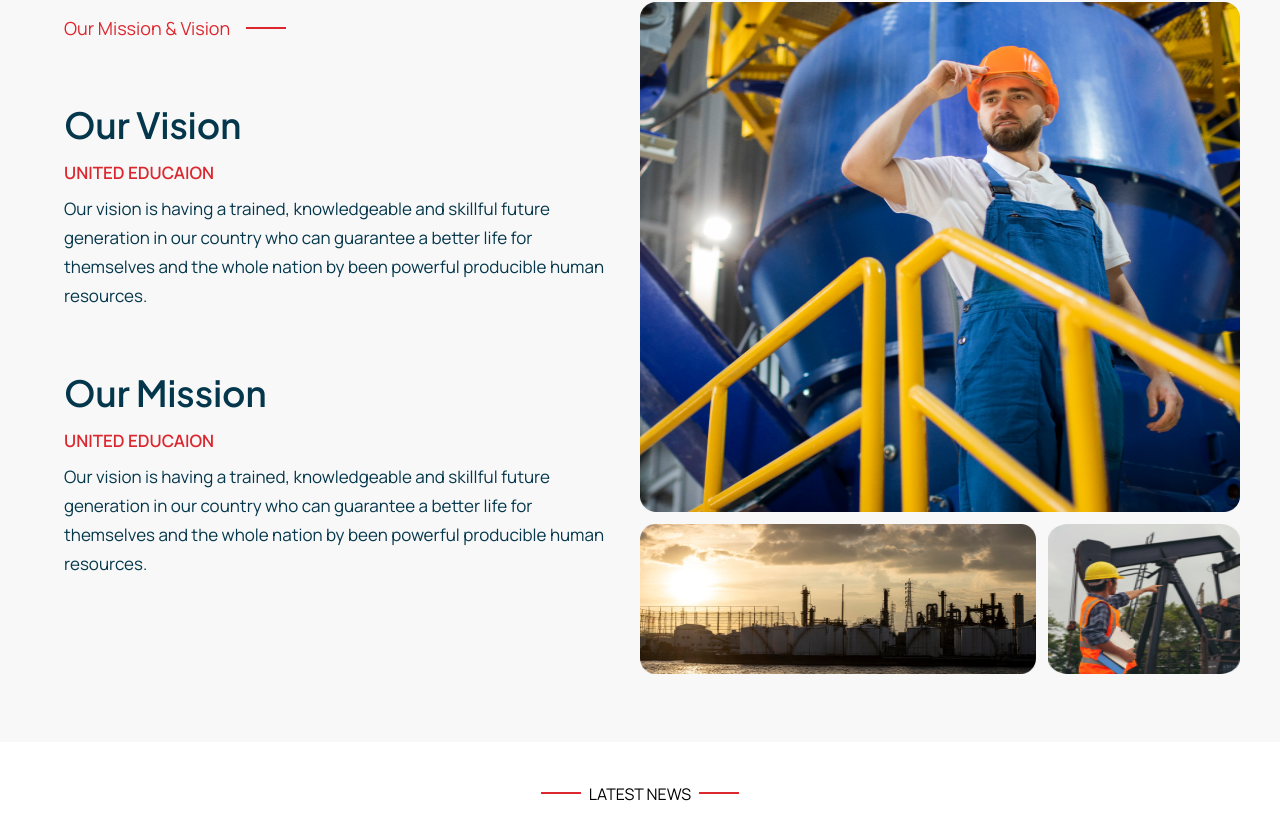
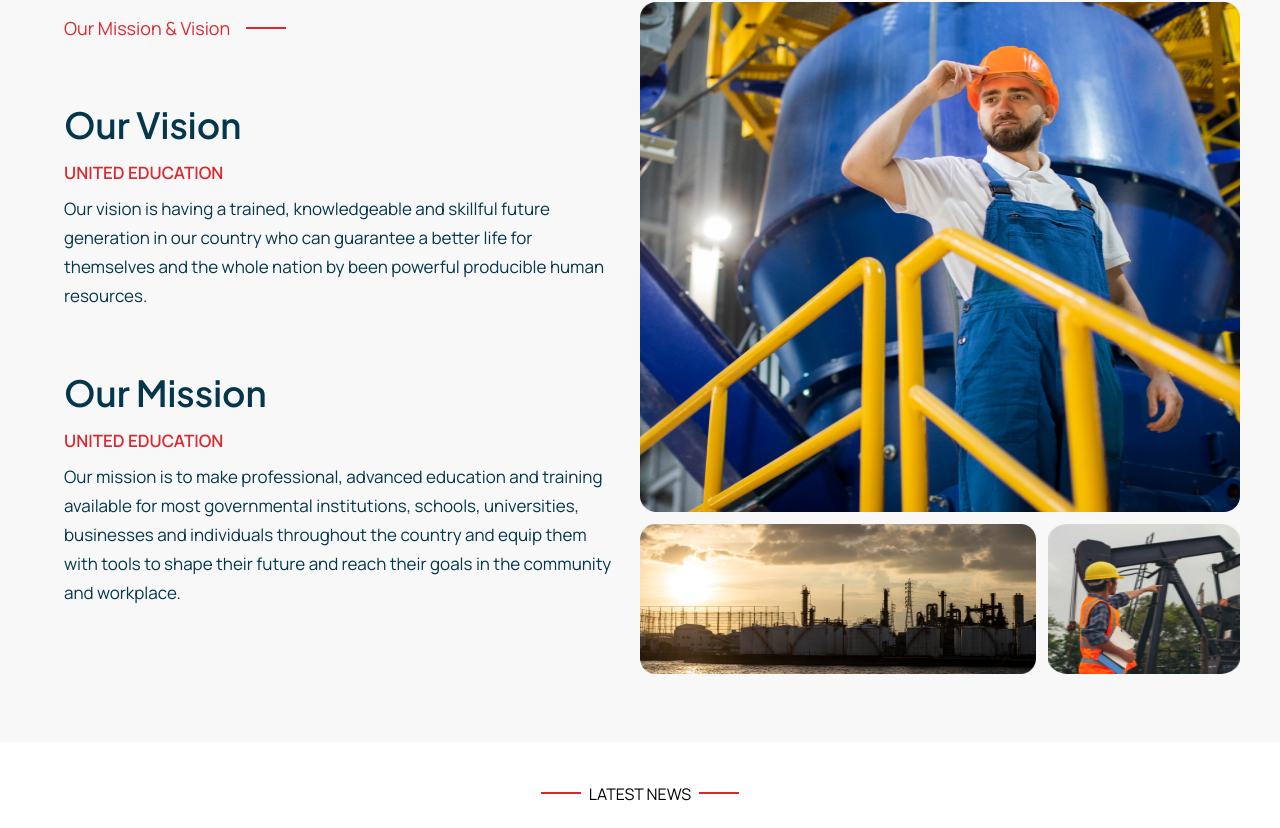
Before and after one commit to ashidthanikkal/united_ducation, a Next.js app: page / in a window 1280 px wide. Shown: the part 1887-2715 px from the top of the page. Built offline with nearby package versions, Linux system fonts and the light colour scheme.

Commit message:
Mon office

```diff
--- a/src/app/layout.tsx
+++ b/src/app/layout.tsx
@@ -201,6 +201,10 @@ export default function RootLayout({
               </div>{" "}
             </div>
           </div>
+          <div className="mx-10">
+            <hr className="text-[#4D6873]"/>
+            <p className="py-3 text-center text-[10px] leading-[8px] md:leading-[12px] md:text-[12px] lg:leading-[28.8px] lg:text-[18px]  text-[#CFCFCF]">© 2024 UNITED EDUCATION. ALL RIGHT RESERVED.</p>
+          </div>
         </footer>
       </body>
     </html>
--- a/src/app/page.tsx
+++ b/src/app/page.tsx
@@ -217,7 +217,7 @@ export default function Home() {
       </div>
 
       {/* mission and vision */}
-      <div className="mission_vison h-[450px] bg-[#14516A] md:h-[482px] lg:h-[800px] lg:bg-[#F8F8F8]">
+      <div className="mission_vison h-[430px] bg-[#14516A] md:h-[500px] lg:h-[800px] lg:bg-[#F8F8F8]">
         <div className=" md:flex-row flex-col-reverse flex lg:flex-row px-10 md:pt-10">
           <div className="mission_visonchild1 w-full md:w-1/2">
             <div className="sm:p-[.25rem] md:p-[1.5rem]">
@@ -238,8 +238,8 @@ export default function Home() {
                 </div>
 
                 <div className=" w-full ">
-                  <p className="font-semibold text-[10px] leading-[12.8px] md:leading-[22.4px] md:text-[14px] lg:leading-[28.8px] lg:text-[17px] text-white lg:text-[#DC272F] mt-2 text-left">
-                    UNITED EDUCAION
+                  <p className="hidden lg:block font-semibold text-[10px] leading-[12.8px] md:leading-[22.4px] md:text-[14px] lg:leading-[28.8px] lg:text-[17px] text-white lg:text-[#DC272F] mt-2 text-left">
+                    UNITED EDUCATION
                   </p>
 
                   <p className="font-normal text-[10px] leading-[12.8px] md:leading-[22.4px] md:text-[14px] lg:leading-[28.8px] lg:text-[17px] text-white lg:text-[#04374B] mt-2 text-left">
@@ -257,15 +257,16 @@ export default function Home() {
                 </div>
 
                 <div className="overview2 w-full ">
-                  <p className="font-semibold text-[10px] leading-[12.8px] md:leading-[22.4px] md:text-[14px] lg:leading-[28.8px] lg:text-[17px] text-white lg:text-[#DC272F] mt-2 text-left">
-                    UNITED EDUCAION
+                  <p className="hidden lg:block font-semibold text-[10px] leading-[12.8px] md:leading-[22.4px] md:text-[14px] lg:leading-[28.8px] lg:text-[17px] text-white lg:text-[#DC272F] mt-2 text-left">
+                    UNITED EDUCATION
                   </p>
 
                   <p className="font-normal text-[10px] leading-[12.8px] md:leading-[22.4px] md:text-[14px] lg:leading-[28.8px] lg:text-[17px] text-white lg:text-[#04374B] mt-2 text-left">
-                    Our vision is having a trained, knowledgeable and skillful
-                    future generation in our country who can guarantee a better
-                    life for themselves and the whole nation by been powerful
-                    producible human resources.
+                    Our mission is to make professional, advanced education and
+                    training available for most governmental institutions,
+                    schools, universities, businesses and individuals throughout
+                    the country and equip them with tools to shape their future
+                    and reach their goals in the community and workplace.
                   </p>
                 </div>
               </div>
@@ -398,7 +399,7 @@ export default function Home() {
         </div>
 
         <div className="md:hidden">
-        <div className="w-10 border-t-2 border-[#14516A] flex justify-center items-center text-[10px] leading-[8px] md:leading-[12px] md:text-[12px] mt-2.5 lg:text-[18px]  text-[#DC272F]"></div>
+          <div className="w-10 border-t-2 border-[#14516A] flex justify-center items-center text-[10px] leading-[8px] md:leading-[12px] md:text-[12px] mt-2.5 lg:text-[18px]  text-[#DC272F]"></div>
 
           <hr />
         </div>
```
